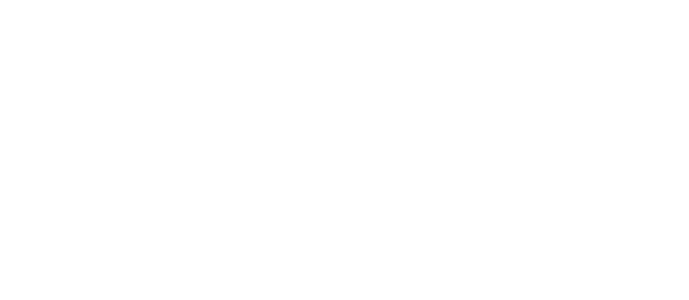
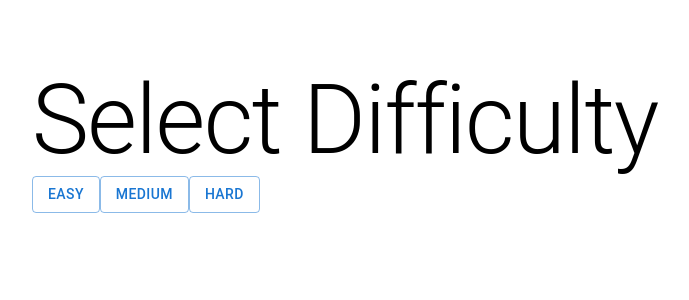
Before and after one commit to kumsssss/cs3219-project-ay2223s1-g11, a React (Create React App) app in the folder frontend/: page /select in a window 1280 px wide. Before the commit this address had no page. Shown: the top 300 px of the page, without its empty margins (56-745 px from the left). Built offline with nearby package versions, Linux system fonts and the light colour scheme.

Commit message:
Add select difficulty page

```diff
--- a/frontend/src/App.js
+++ b/frontend/src/App.js
@@ -1,6 +1,7 @@
 import {BrowserRouter as Router, Routes, Route, Navigate} from "react-router-dom";
 import SignupPage from './components/SignupPage';
 import {Box} from "@mui/material";
+import SelectDiffcultyPage from "./components/SelectDiffcultyPage";
 
 function App() {
     return (
@@ -10,6 +11,7 @@
                     <Routes>
                         <Route exact path="/" element={<Navigate replace to="/signup" />}></Route>
                         <Route path="/signup" element={<SignupPage/>}/>
+                        <Route path="/select" element={<SelectDiffcultyPage/>}/>
                     </Routes>
                 </Router>
             </Box>
--- /dev/null
+++ b/frontend/src/components/SelectDiffcultyPage.js
@@ -0,0 +1,25 @@
+import { Button, Container, Typography } from "@mui/material";
+import React from "react";
+
+const SelectDiffcultyPage = () => {
+  const clickHandler = (e) => {
+    console.log(e.target.id);
+  };
+
+  return (
+    <Container>
+      <Typography variant="h1">Select Difficulty</Typography>
+      <Button id="btn-easy" variant="outlined" onClick={clickHandler}>
+        Easy
+      </Button>
+      <Button id="btn-medium" variant="outlined" onClick={clickHandler}>
+        Medium
+      </Button>
+      <Button id="btn-hard" variant="outlined" onClick={clickHandler}>
+        Hard
+      </Button>
+    </Container>
+  );
+};
+
+export default SelectDiffcultyPage;
```
